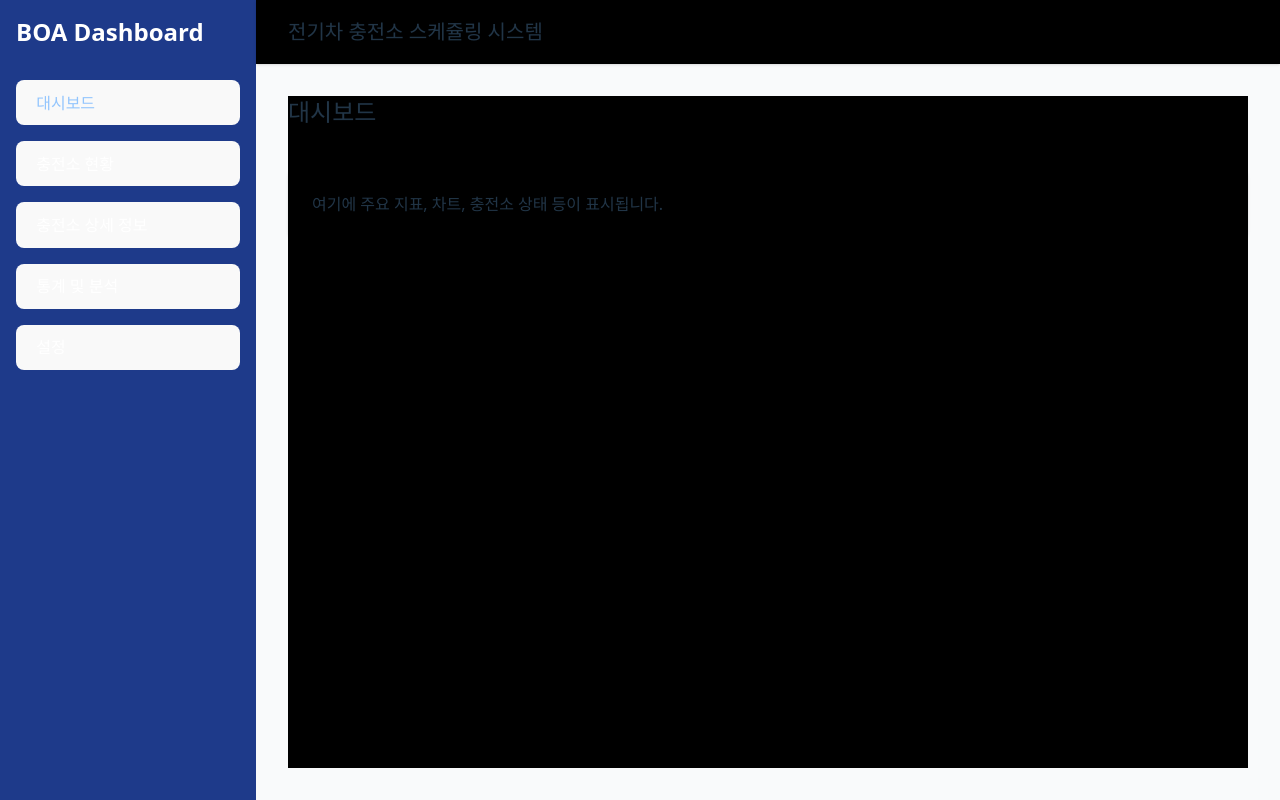
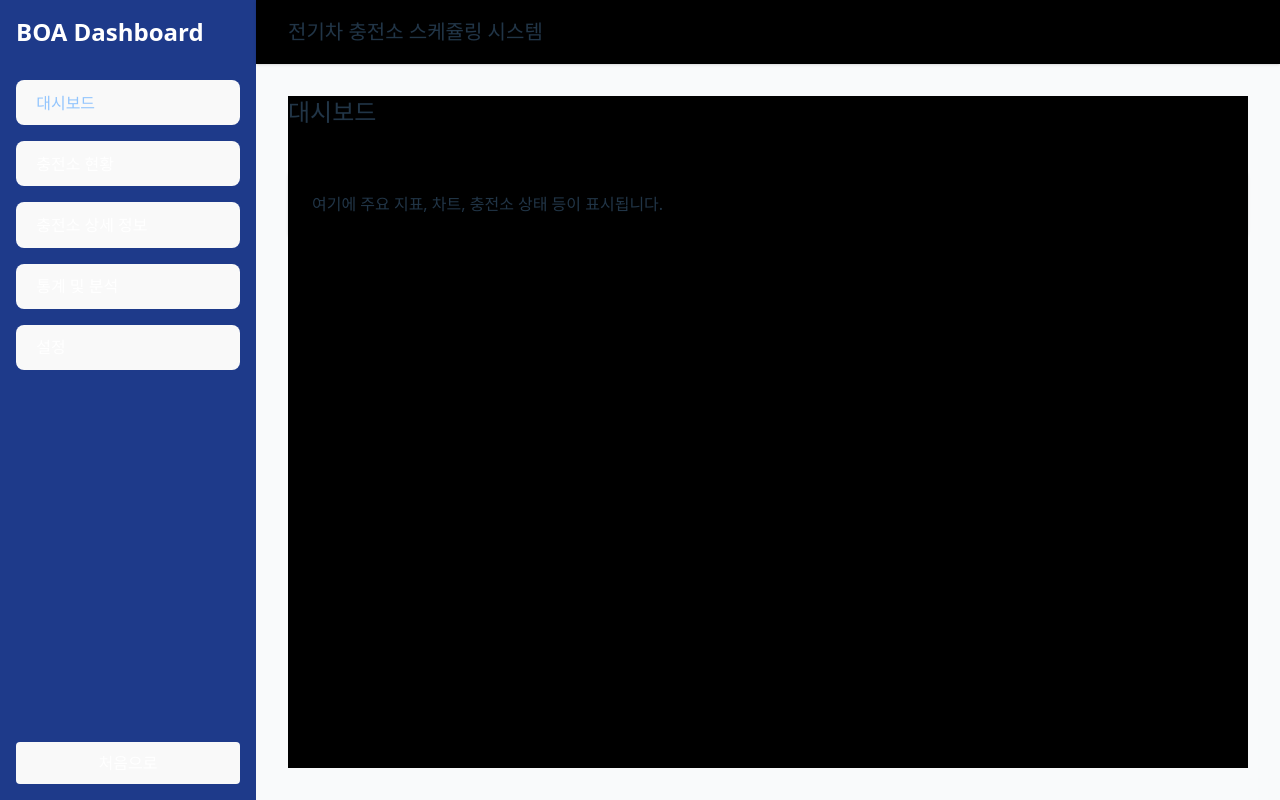
Before and after one commit to BOA-Capstone/BOA-front, a React (Vite) app: page / in a window 1280 px wide. Both pictures are taken after a click on the button "시작하기". Built offline with nearby package versions, Linux system fonts and the light colour scheme.

Commit message:
feat: "sidebar에 처음으로 버튼 구현"

```diff
--- a/src/App.tsx
+++ b/src/App.tsx
@@ -1,7 +1,20 @@
+import { useState } from 'react';
 import HomeScreen from './pages/HomeScreen';
+import MainLayout from './layouts/MainLayout';
 
 function App() {
-  return <HomeScreen />;
+  const [view, setView] = useState<'home' | 'main'>('home');
+
+  // HomeScreen에서 시작하기 버튼 클릭 시 'main'으로 전환
+  const handleStart = () => setView('main');
+  // MainLayout에서 Sidebar의 처음으로 버튼 클릭 시 'home'으로 전환
+  const handleGoHome = () => setView('home');
+
+  return view === 'home' ? (
+    <HomeScreen onStart={handleStart} />
+  ) : (
+    <MainLayout onGoHome={handleGoHome} />
+  );
 }
 
 export default App;
--- a/src/components/DashboardSection.tsx
+++ b/src/components/DashboardSection.tsx
@@ -9,7 +9,7 @@ const DashboardSection: React.FC<DashboardSectionProps> = ({ className }) => {
   const { ref, inView } = useInView(0.3);
   return (
     <section ref={ref} className={`w-full min-h-screen flex flex-col items-center justify-center bg-black ${className || ''}`}>
-      <h2 className={`text-3xl md:text-4xl font-bold mb-6 ${inView ? 'animate-slide-up' : ''}`}>대시보드 / 통계</h2>
+      <h2 className={`text-3xl md:text-4xl font-bold mb-6 ${inView ? 'animate-slide-up' : ''}`}>통계 및 분석</h2>
       <p className={`max-w-2xl text-lg md:text-xl mb-8 text-center ${inView ? 'animate-fade-in' : ''}`}>
         전체 및 지역별 통계(가동률, 혼잡도, 이용률 등)를 그래프와 차트로 시각화합니다.<br />
         주요 지표와 트렌드를 한눈에 확인할 수 있습니다.
--- a/src/components/Sidebar.tsx
+++ b/src/components/Sidebar.tsx
@@ -1,6 +1,6 @@
 import React from 'react';
 
-export type DashboardPage = 'dashboard' | 'visualization' | 'detail' | 'stats' | 'settings';
+export type DashboardPage = 'dashboard' | 'visualization' | 'detail' | 'stats' | 'settings' | 'home';
 
 export interface SidebarProps {
   current: DashboardPage;
@@ -28,6 +28,14 @@ const Sidebar: React.FC<SidebarProps> = ({ current, onNavigate }) => {
           className={`text-left hover:text-blue-300 ${current === 'settings' ? 'font-bold text-blue-300' : ''}`}
         >설정</button>
       </nav>
+      <div className="mt-auto pt-8">
+        <button
+          className="w-full py-2 rounded hover:bg-blue-600 text-white font-semibold transition-all"
+          onClick={() => onNavigate('home')}
+        >
+          처음으로
+        </button>
+      </div>
     </aside>
   );
 };
--- a/src/layouts/MainLayout.tsx
+++ b/src/layouts/MainLayout.tsx
@@ -5,7 +5,7 @@ import DetailSection from '../components/DetailSection';
 import DashboardSection from '../components/DashboardSection';
 import React, { useState } from 'react';
 
-const MainLayout: React.FC = () => {
+const MainLayout: React.FC<{ onGoHome?: () => void }> = ({ onGoHome }) => {
   const [page, setPage] = useState<DashboardPage>('dashboard');
 
   let content;
@@ -32,7 +32,10 @@ const MainLayout: React.FC = () => {
   return (
     <div className="flex h-screen w-screen bg-gray-50">
       {/* 사이드바 */}
-      <Sidebar current={page} onNavigate={setPage} />
+      <Sidebar current={page} onNavigate={(page) => {
+        if (page === 'home' && onGoHome) onGoHome();
+        else setPage(page);
+      }} />
       {/* 메인 영역 */}
       <div className="flex-1 flex flex-col">
         {/* 헤더 */}
--- a/src/pages/HomeScreen.tsx
+++ b/src/pages/HomeScreen.tsx
@@ -6,11 +6,12 @@ import DetailSection from '../components/DetailSection';
 import DashboardSection from '../components/DashboardSection';
 import MainLayout from '../layouts/MainLayout';
 
-const HomeScreen: React.FC = () => {
+const HomeScreen: React.FC<{ onStart?: () => void }> = ({ onStart }) => {
   const [started, setStarted] = useState(false);
 
   const handleStart = () => {
     setStarted(true);
+    if (onStart) onStart();
   };
 
   return started ? (
```
